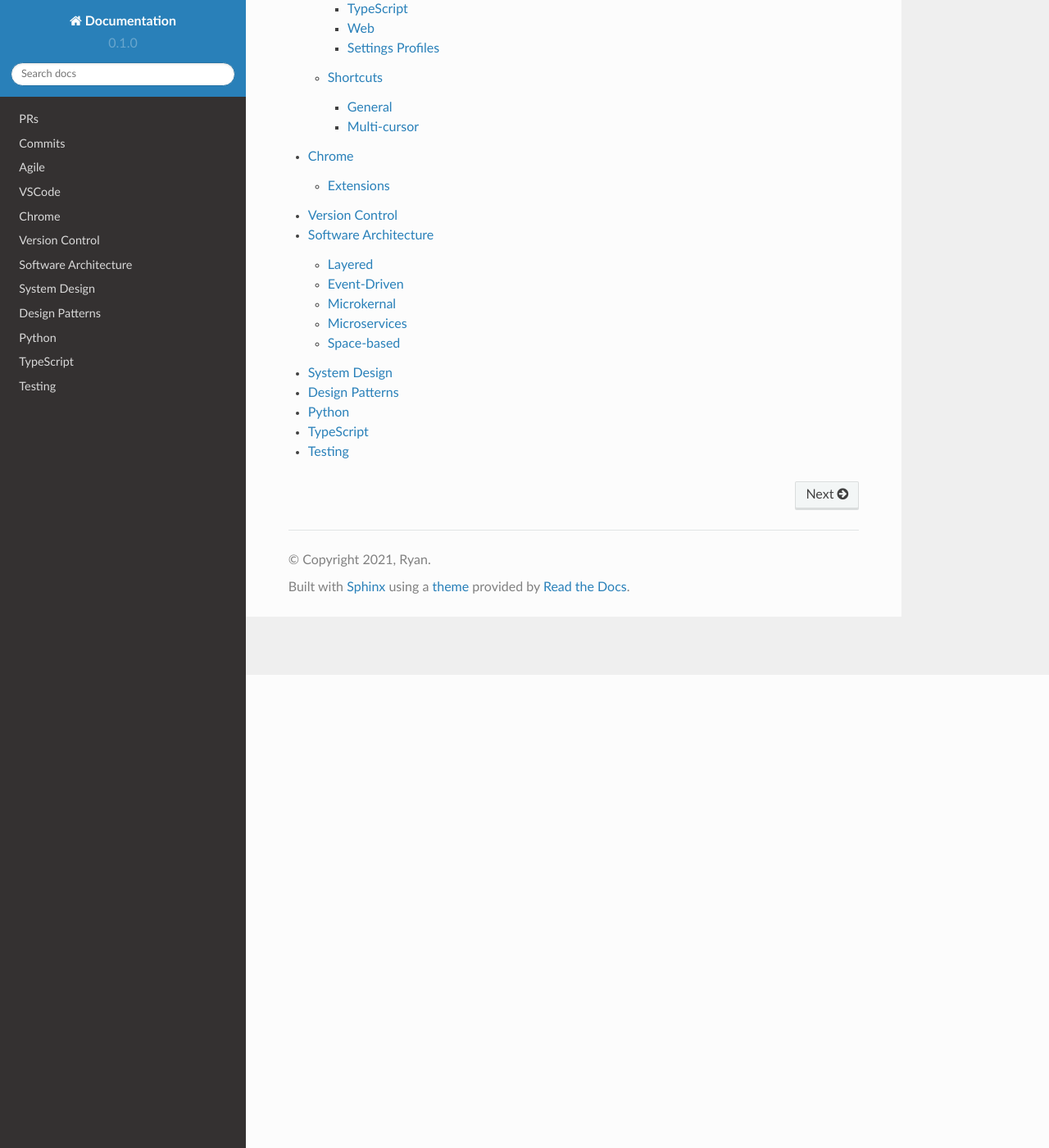
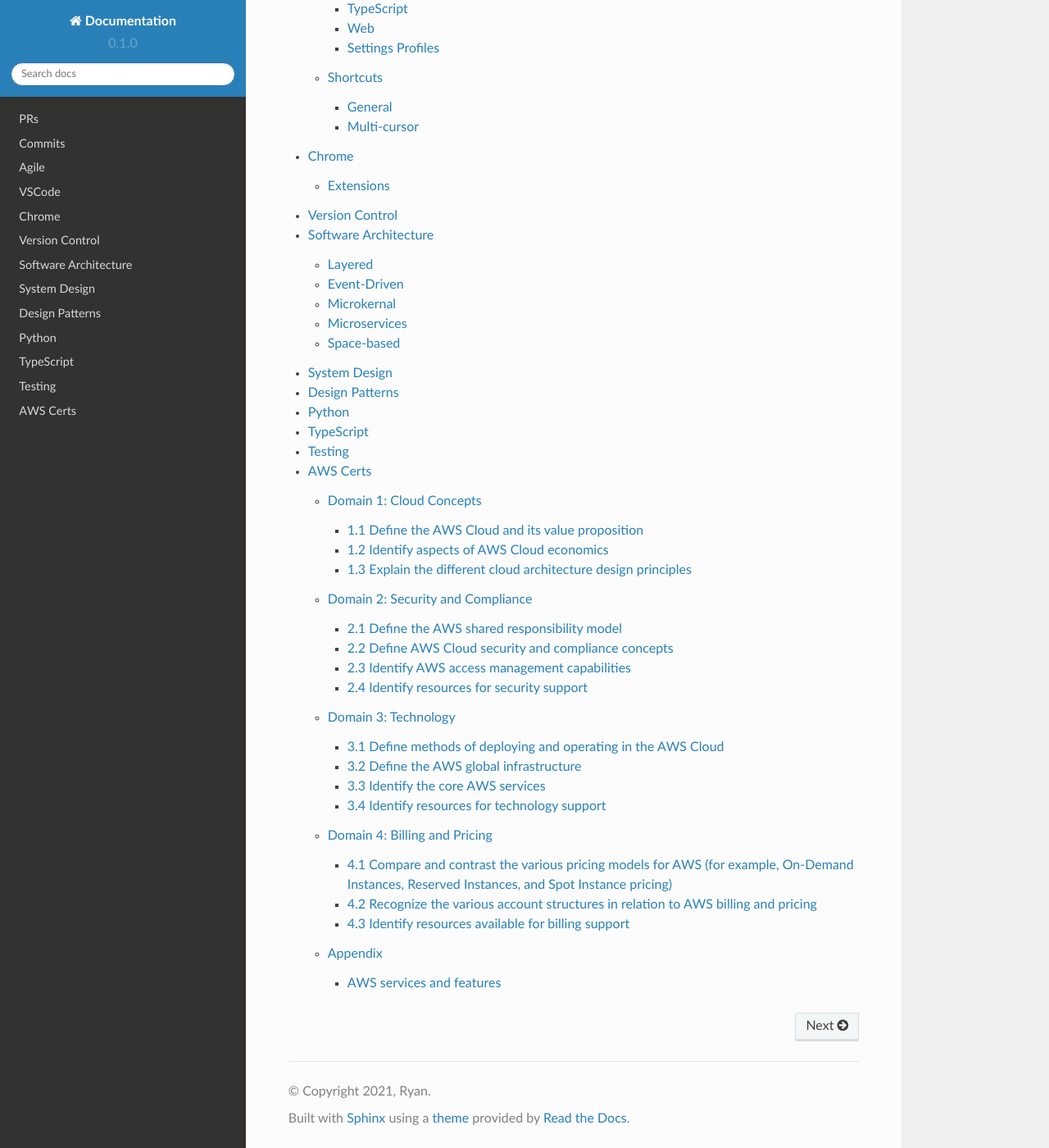
Before and after one commit to rs1257/documentation, a Sphinx documentation site: the page built from docs/source/index.rst, in a window 1280 px wide and 1400 px high, scrolled down 577 px. Shown: the whole window at 82% size. Built offline with Sphinx 7.4.7 and the Read the Docs theme 2.0.0, drawn with Linux system fonts in a browser that asks for light colours; pages that are not in the unit, such as notebooks, are missing from menus; some of the changed lines change nothing that is shown.

Commit message:
Add aws file for certs

```diff
--- /dev/null
+++ b/docs/source/AWS.rst
@@ -0,0 +1,325 @@
+AWS Certs
+=========
+
++--------------------------------------+------------+
+| Domain                               | % of Exam  |
++======================================+============+
+| Domain 1: Cloud Concepts             | 26%        |
++--------------------------------------+------------+
+| Domain 2: Security and Compliance    | 25%        |
++--------------------------------------+------------+
+| Domain 3: Technology                 | 33%        |
++--------------------------------------+------------+
+| Domain 4: Billing and Pricing        | 16%        |
++--------------------------------------+------------+
+| TOTAL                                | 100%       |
++--------------------------------------+------------+
+
+Domain 1: Cloud Concepts
+------------------------
+
+1.1 Define the AWS Cloud and its value proposition
+~~~~~~~~~~~~~~~~~~~~~~~~~~~~~~~~~~~~~~~~~~~~~~~~~~
+* Define the benefits of the AWS cloud including:
+    * Security
+    * Reliability
+    * High Availability
+    * Elasticity
+    * Agility
+    * Pay-as-you go pricing
+    * Scalability
+    * Global Reach
+    * Economy of scale
+* Explain how the AWS cloud allows users to focus on business value
+    * Shifting technical resources to revenue-generating activities as opposed to managing infrastructure
+
+1.2 Identify aspects of AWS Cloud economics
+~~~~~~~~~~~~~~~~~~~~~~~~~~~~~~~~~~~~~~~~~~~
+* Define items that would be part of a Total Cost of Ownership proposal
+    * Understand the role of operational expenses (OpEx)
+    * Understand the role of capital expenses (CapEx)
+    * Understand labor costs associated with on-premises operations
+    * Understand the impact of software licensing costs when moving to the cloud
+* Identify which operations will reduce costs by moving to the cloud
+    * Right-sized infrastructure
+    * Benefits of automation
+    * Reduce compliance scope (for example, reporting)
+    * Managed services (for example, RDS, ECS, EKS, DynamoDB)
+
+1.3 Explain the different cloud architecture design principles
+~~~~~~~~~~~~~~~~~~~~~~~~~~~~~~~~~~~~~~~~~~~~~~~~~~~~~~~~~~~~~~
+* Explain the design principles
+    * Design for failure
+    * Decouple components versus monolithic architecture
+    * Implement elasticity in the cloud versus on-premises
+    * Think parallel
+
+Domain 2: Security and Compliance
+---------------------------------
+
+2.1 Define the AWS shared responsibility model
+~~~~~~~~~~~~~~~~~~~~~~~~~~~~~~~~~~~~~~~~~~~~~~
+* Recognize the elements of the Shared Responsibility Model
+* Describe the customer's responsibly on AWS
+    * Describe how the customer's responsibilities may shift depending on the service used (for example with RDS, Lambda, or EC2)
+* Describe AWS responsibilities
+
+2.2 Define AWS Cloud security and compliance concepts
+~~~~~~~~~~~~~~~~~~~~~~~~~~~~~~~~~~~~~~~~~~~~~~~~~~~~~
+* Identify where to find AWS compliance information
+    * Locations of lists of recognized available compliance controls (for example, HIPPA, SOCs)
+    * Recognize that compliance requirements vary among AWS services
+* At a high level, describe how customers achieve compliance on AWS
+    * Identify different encryption options on AWS (for example, In transit, At rest)
+* Describe who enables encryption on AWS for a given service
+* Recognize there are services that will aid in auditing and reporting
+    * Recognize that logs exist for auditing and monitoring (do not have to understand the logs)
+    * Define Amazon CloudWatch, AWS Config, and AWS CloudTrail
+* Explain the concept of least privileged access
+
+2.3 Identify AWS access management capabilities
+~~~~~~~~~~~~~~~~~~~~~~~~~~~~~~~~~~~~~~~~~~~~~~~
+* Understand the purpose of User and Identity Management
+    * Access keys and password policies (rotation, complexity)
+    * Multi-Factor Authentication (MFA)
+    * AWS Identity and Access Management (IAM)
+        * Groups/users
+        * Roles
+        * Policies, managed policies compared to custom policies
+    * Tasks that require use of root accounts Protection of root accounts
+
+2.4 Identify resources for security support
+~~~~~~~~~~~~~~~~~~~~~~~~~~~~~~~~~~~~~~~~~~~
+* Recognize there are different network security capabilities
+    * Native AWS services (for example, security groups, Network ACLs, AWS WAF)
+    * 3rd party security products from the AWS Marketplace
+* Recognize there is documentation and where to find it (for example, best practices, whitepapers, official documents)
+    * AWS Knowledge Center, Security Center, security forum, and security blogs
+    * Partner Systems Integrators
+* Know that security checks are a component of AWS Trusted Advisor
+
+Domain 3: Technology
+--------------------
+
+3.1 Define methods of deploying and operating in the AWS Cloud
+~~~~~~~~~~~~~~~~~~~~~~~~~~~~~~~~~~~~~~~~~~~~~~~~~~~~~~~~~~~~~~
+* Identify at a high level different ways of provisioning and operating in the AWS cloud
+    * Programmatic access, APIs, SDKs, AWS Management Console, CLI, Infrastructure as Code
+* Identify different types of cloud deployment models
+    * All in with cloud/cloud native
+    * Hybrid
+    * On-premises
+* Identify connectivity options
+    * VPN
+    * AWS Direct Connect
+    * Public internet
+
+3.2 Define the AWS global infrastructure
+~~~~~~~~~~~~~~~~~~~~~~~~~~~~~~~~~~~~~~~~
+* Describe the relationships among Regions, Availability Zones, and Edge Locations
+* Describe how to achieve high availability through the use of multiple Availability Zones
+    * Recall that high availability is achieved by using multiple Availability Zones
+    * Recognize that Availability Zones do not share single points of failure
+* Describe when to consider the use of multiple AWS Regions
+    * Disaster recovery/business continuity
+    * Low latency for end-users
+    * Data sovereignty
+* Describe at a high level the benefits of Edge Locations
+    * Amazon CloudFront
+    * AWS Global Accelerator
+
+3.3 Identify the core AWS services
+~~~~~~~~~~~~~~~~~~~~~~~~~~~~~~~~~~
+* Describe the categories of services on AWS (compute, storage, network, database)
+* Identify AWS compute services
+    * Recognize there are different compute families
+    * Recognize the different services that provide compute (for example, AWS Lambda compared to Amazon Elastic Container Service (Amazon ECS), or Amazon EC2, etc.)
+    * Recognize that elasticity is achieved through Auto Scaling
+    * Identify the purpose of load balancers
+* Identify different AWS storage services
+    * Describe Amazon S3
+    * Describe Amazon Elastic Block Store (Amazon EBS)
+    * Describe Amazon S3 Glacier
+    * Describe AWS Snowball
+    * Describe Amazon Elastic File System (Amazon EFS)
+    * Describe AWS Storage Gateway
+* Identify AWS networking services
+    * Identify VPC
+    * Identify security groups
+    * Identify the purpose of Amazon Route 53
+    * Identify VPN, AWS Direct Connect
+* Identify different AWS database services
+    * Install databases on Amazon EC2 compared to AWS managed databases
+    * Identify Amazon RDS
+    * Identify Amazon DynamoDB
+    * Identify Amazon Redshift
+
+3.4 Identify resources for technology support
+~~~~~~~~~~~~~~~~~~~~~~~~~~~~~~~~~~~~~~~~~~~~~
+* Recognize there is documentation (best practices, whitepapers, AWS Knowledge Center, forums, blogs)
+* Identify the various levels and scope of AWS support
+    * AWS Abuse
+    * AWS support cases
+    * Premium support
+    * Technical Account Managers
+* Recognize there is a partner network (marketplace, third-party) including Independent Software Vendors and System Integrators
+* Identify sources of AWS technical assistance and knowledge including professional services, solution architects, training and certification, and the Amazon Partner Network
+* Identify the benefits of using AWS Trusted Advisor
+
+Domain 4: Billing and Pricing
+-----------------------------
+
+4.1 Compare and contrast the various pricing models for AWS (for example, On-Demand Instances, Reserved Instances, and Spot Instance pricing)
+~~~~~~~~~~~~~~~~~~~~~~~~~~~~~~~~~~~~~~~~~~~~~~~~~~~~~~~~~~~~~~~~~~~~~~~~~~~~~~~~~~~~~~~~~~~~~~~~~~~~~~~~~~~~~~~~~~~~~~~~~~~~~~~~~~~~~~~~~~~~~
+* Identify scenarios/best fit for On-Demand Instance pricing
+* Identify scenarios/best fit for Reserved-Instance pricing
+    * Describe Reserved-Instances flexibility
+    * Describe Reserved-Instances behavior in AWS Organizations
+* Identify scenarios/best fit for Spot Instance pricing
+
+4.2 Recognize the various account structures in relation to AWS billing and pricing
+~~~~~~~~~~~~~~~~~~~~~~~~~~~~~~~~~~~~~~~~~~~~~~~~~~~~~~~~~~~~~~~~~~~~~~~~~~~~~~~~~~~
+* Recognize that consolidated billing is a feature of AWS Organizations
+* Identify how multiple accounts aid in allocating costs across departments
+
+4.3 Identify resources available for billing support
+~~~~~~~~~~~~~~~~~~~~~~~~~~~~~~~~~~~~~~~~~~~~~~~~~~~~
+* Identify ways to get billing support and information
+    * Cost Explorer, AWS Cost and Usage Report, Amazon QuickSight, third-party partners, and AWS Marketplace tools
+    * Open a billing support case
+    * The role of the Concierge for AWS Enterprise Support Plan customers
+* Identify where to find pricing information on AWS services
+    * AWS Simple Monthly Calculator
+    * AWS Services product pages
+    * AWS Pricing API
+* Recognize that alarms/alerts exist
+* Identify how tags are used in cost allocation
+
+Appendix
+--------
+
+Which key tools, technologies, and concepts might be covered on the exam?
+The following is a non-exhaustive list of the tools and technologies that could appear on the exam. This list is subject to change and is provided to help you understand the general scope of services, features, or technologies on the exam. The general tools and technologies in this list appear in no particular order.
+AWS services are grouped according to their primary functions. While some of these technologies will likely be covered more than others on the exam, the order and placement of them in this list are no indication of relative weight or importance:
+
+* APIs
+* Cost Explorer
+* AWS Cost and Usage Report
+* AWS Command Line Interface (CLI)
+* Elastic Load Balancers
+* Amazon EC2 instance types (for example, Reserved, On-Demand, Spot)
+* AWS global infrastructure (for example, AWS Regions, Availability Zones)
+* Infrastructure as Code (IaC)
+* Amazon Machine Images (AMIs)
+* AWS Management Console
+* AWS Marketplace
+* AWS Professional Services
+* AWS Personal Health Dashboard
+* Security groups
+* AWS Service Catalog
+* AWS Service Health Dashboard
+* Service quotas
+* AWS software development kits (SDKs)
+* AWS Support Center
+* AWS Support tiers
+* Virtual private networks (VPNs)
+
+AWS services and features
+~~~~~~~~~~~~~~~~~~~~~~~~~
+
+Analytics:
+
+* Amazon Athena
+* Amazon Kinesis
+* Amazon QuickSight
+
+Application Integration:
+
+* Amazon Simple Notification Service (Amazon SNS)
+* Amazon Simple Queue Service (Amazon SQS)
+
+Compute and Serverless:
+
+* AWS Batch
+* Amazon EC2
+* AWS Elastic Beanstalk
+* AWS Lambda
+* Amazon Lightsail
+* Amazon WorkSpaces
+
+Containers:
+
+* Amazon Elastic Container Service (Amazon ECS)
+* Amazon Elastic Kubernetes Service (Amazon EKS)
+* AWS Fargate
+
+Database:
+
+* Amazon Aurora
+* Amazon DynamoDB
+* Amazon ElastiCache
+* Amazon RDS
+* Amazon Redshift
+
+Developer Tools:
+
+* AWS CodeBuild
+* AWS CodeCommit
+* AWS CodeDeploy
+* AWS CodePipeline
+* AWS CodeStar
+
+Customer Engagement:
+
+* Amazon Connect
+
+Management, Monitoring, and Governance:
+
+* AWS Auto Scaling
+* AWS Budgets
+* AWS CloudFormation
+* AWS CloudTrail
+* Amazon CloudWatch
+* AWS Config
+* AWS Cost and Usage Report
+* Amazon EventBridge (Amazon CloudWatch Events)
+* AWS License Manager
+* AWS Managed Services
+* AWS Organizations
+* AWS Secrets Manager
+* AWS Systems Manager
+* AWS Systems Manager Parameter Store
+* AWS Trusted Advisor
+
+Networking and Content Delivery:
+
+* Amazon API Gateway
+* Amazon CloudFront
+* AWS Direct Connect
+* Amazon Route 53
+* Amazon VPC
+
+Security, Identity, and Compliance:
+
+* AWS Artifact
+* AWS Certificate Manager (ACM)
+* AWS CloudHSM
+* Amazon Cognito
+* Amazon Detective
+* Amazon GuardDuty
+* AWS Identity and Access Management (IAM)
+* Amazon Inspector
+* AWS License Manager
+* Amazon Macie
+* AWS Shield
+* AWS WAF
+
+Storage:
+
+* AWS Backup
+* Amazon Elastic Block Store (Amazon EBS)
+* Amazon Elastic File System (Amazon EFS)
+* Amazon S3
+* Amazon S3 Glacier
+* AWS Snowball Edge
+* AWS Storage Gateway
--- a/docs/source/index.rst
+++ b/docs/source/index.rst
@@ -26,4 +26,6 @@ Contents
 
    testing/testing
 
+   AWS
+
 .. glossary::
```
